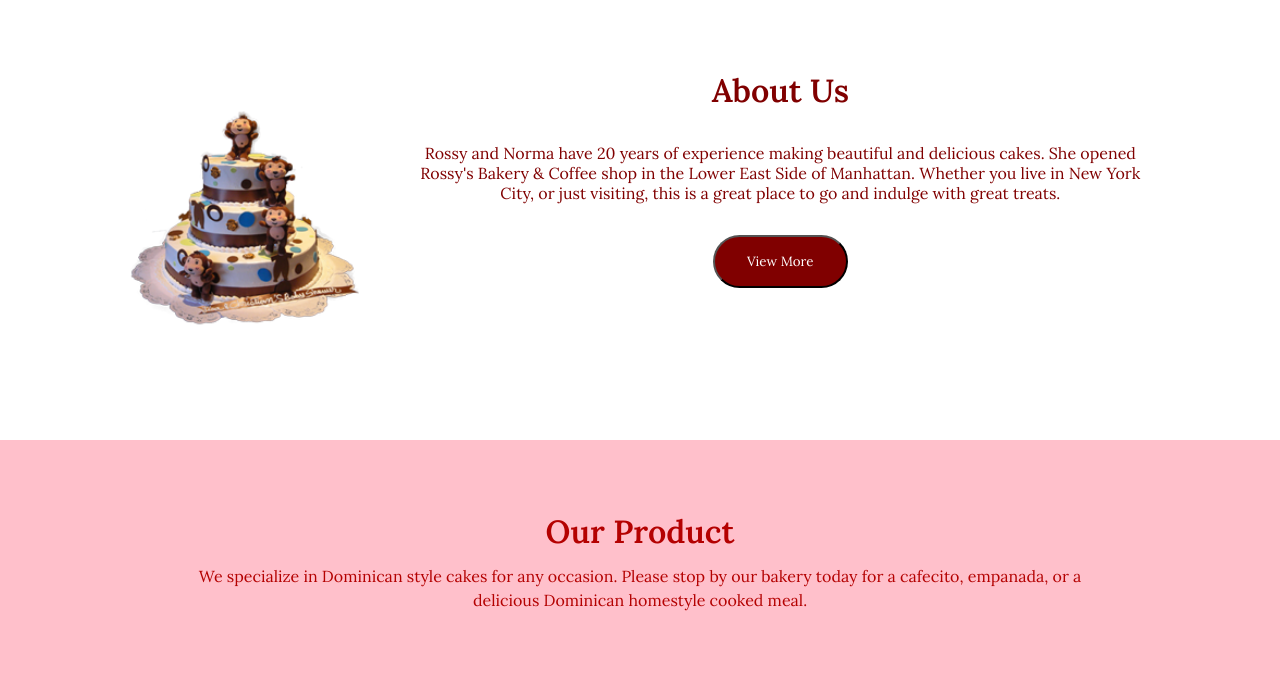
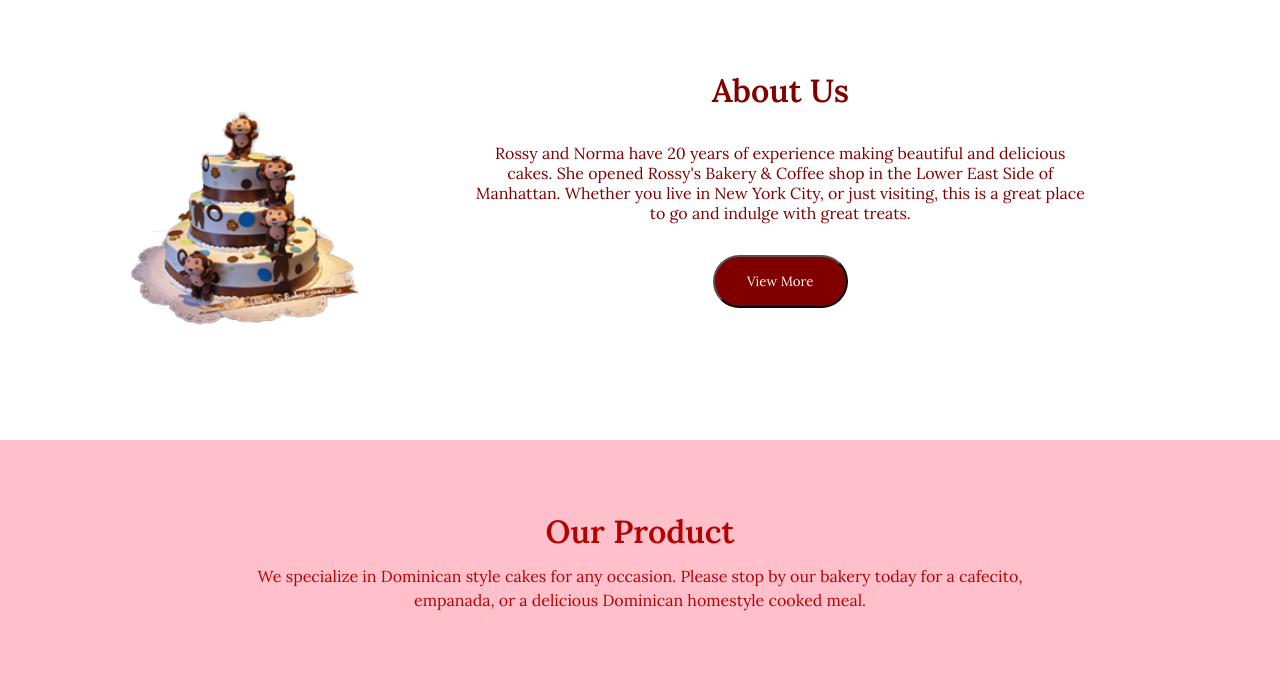
Before and after one commit to MrMolina836/Rossys-Bakery, a plain HTML site: page index.html in a window 1280 px wide. Shown: the part 800-1497 px from the top of the page. Drawn offline with nearby package versions, Linux system fonts and the light colour scheme.

Commit message:
Responsive on all devices

```diff
--- a/style.css
+++ b/style.css
@@ -472,6 +472,18 @@ input:checked ~.moblie__container{
     border-radius: 10px;
 }
 
+@media screen and (min-width: 1200px){
+    .about__info-container{
+        padding: 0 4rem;
+    }
+    .products__container{
+        margin: 0 12rem;
+    }
+    .delivery__container{
+        margin: 0 9rem;
+    }
+}
+
 @media(max-width: 430px){
     .toggle{
         display: block;
```
